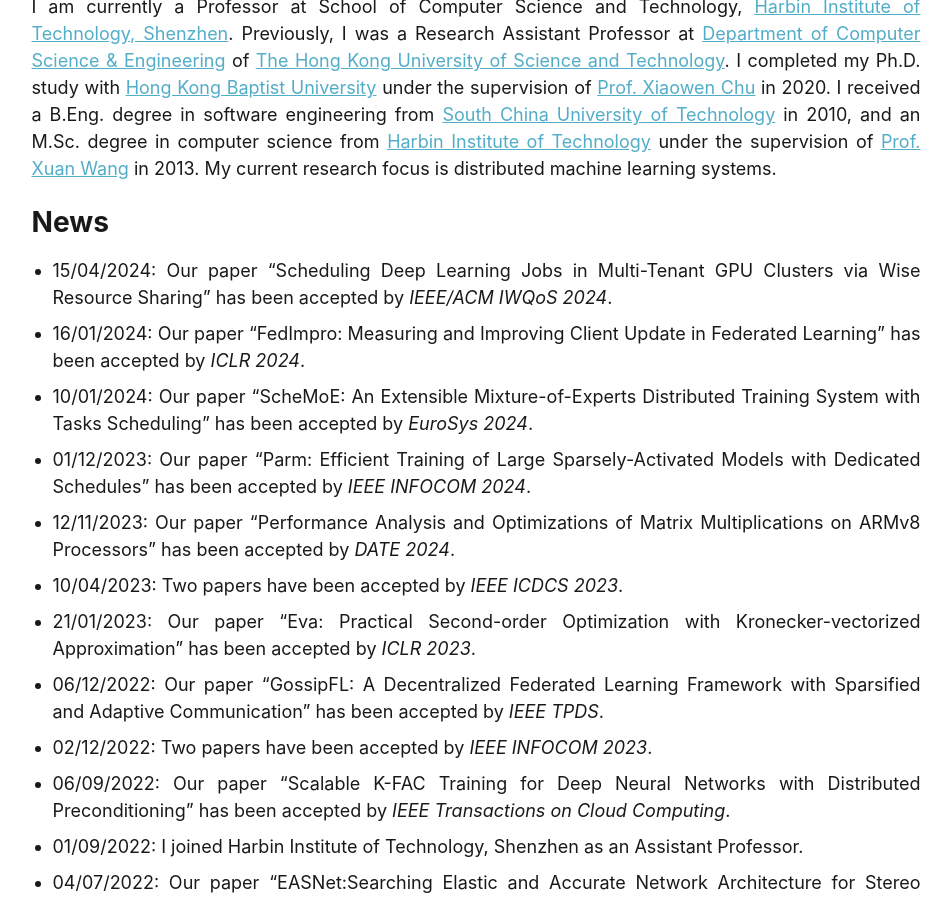
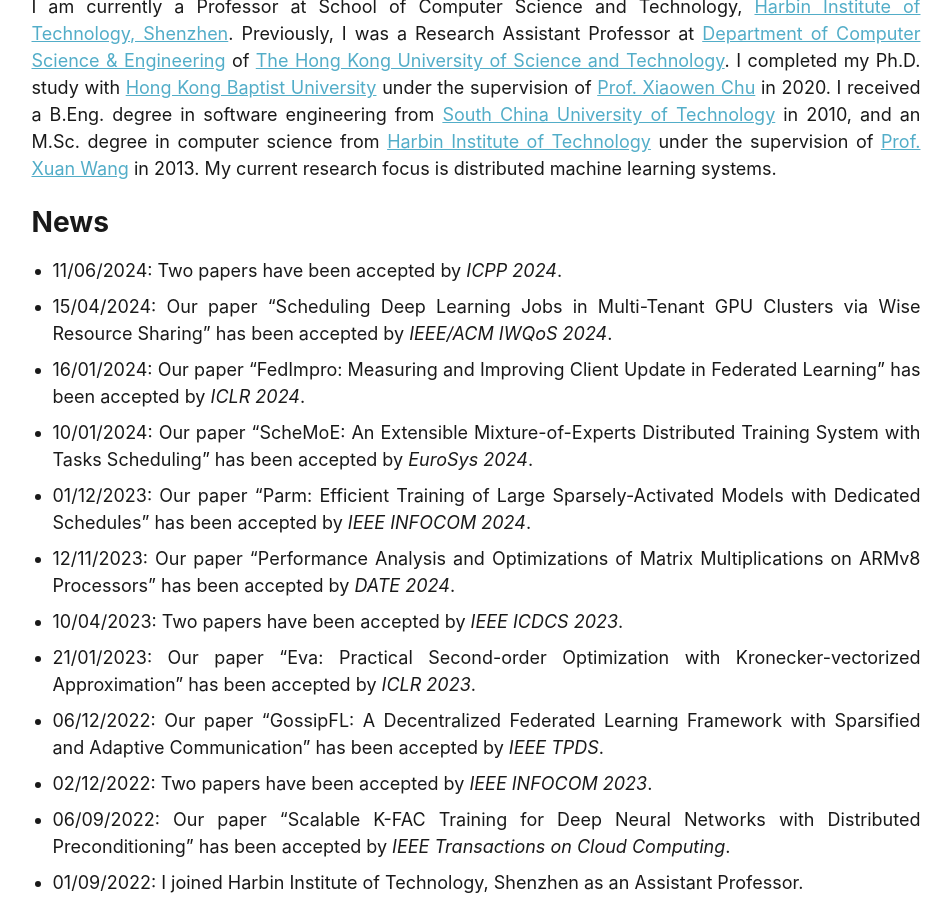
Before and after one commit to shaohuais/shaohuais.github.io, a Jekyll site: the page built from about.md, in a window 1280 px wide and 900 px high, scrolled down 409 px. Shown: the whole window, without its empty margins (164-1116 px from the left). Built offline with Jekyll 4.4.1, drawn with Linux system fonts in a browser that asks for light colours.

Commit message:
two papers accepted by icpp

```diff
--- a/about.md
+++ b/about.md
@@ -15,6 +15,7 @@ I am currently a Professor at School of Computer Science and Technology, [Harbin
 
 News
 ======
+- 11/06/2024: Two papers have been accepted by *ICPP 2024*.
 - 15/04/2024: Our paper "Scheduling Deep Learning Jobs in Multi-Tenant GPU Clusters via Wise Resource Sharing" has been accepted by *IEEE/ACM IWQoS 2024*.
 - 16/01/2024: Our paper "FedImpro: Measuring and Improving Client Update in Federated Learning" has been accepted by *ICLR 2024*.
 - 10/01/2024: Our paper "ScheMoE: An Extensible Mixture-of-Experts Distributed Training System with Tasks Scheduling" has been accepted by *EuroSys 2024*.
```
Also changed, not shown: _pages/about.md (+1 -0 lines).
